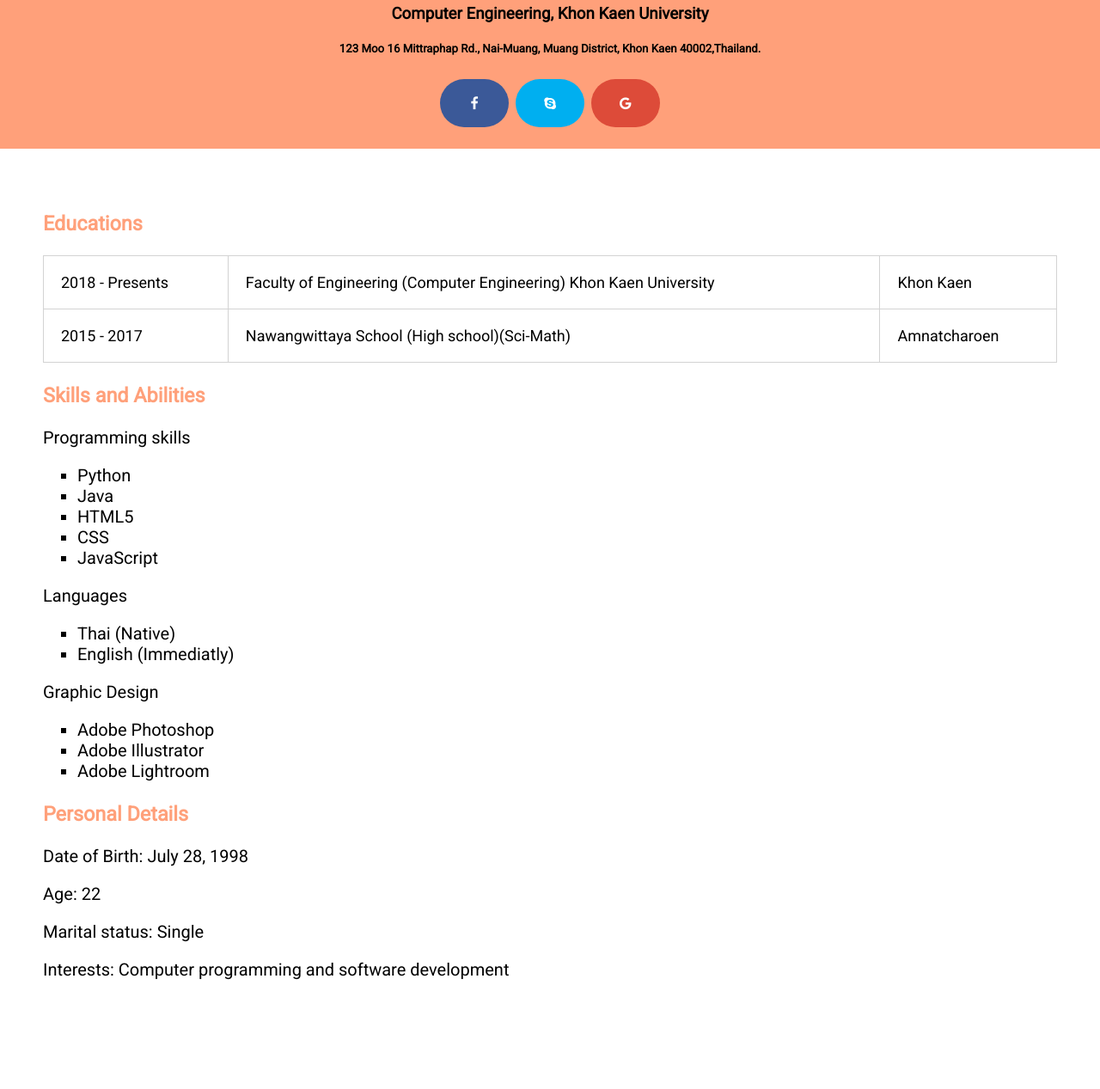
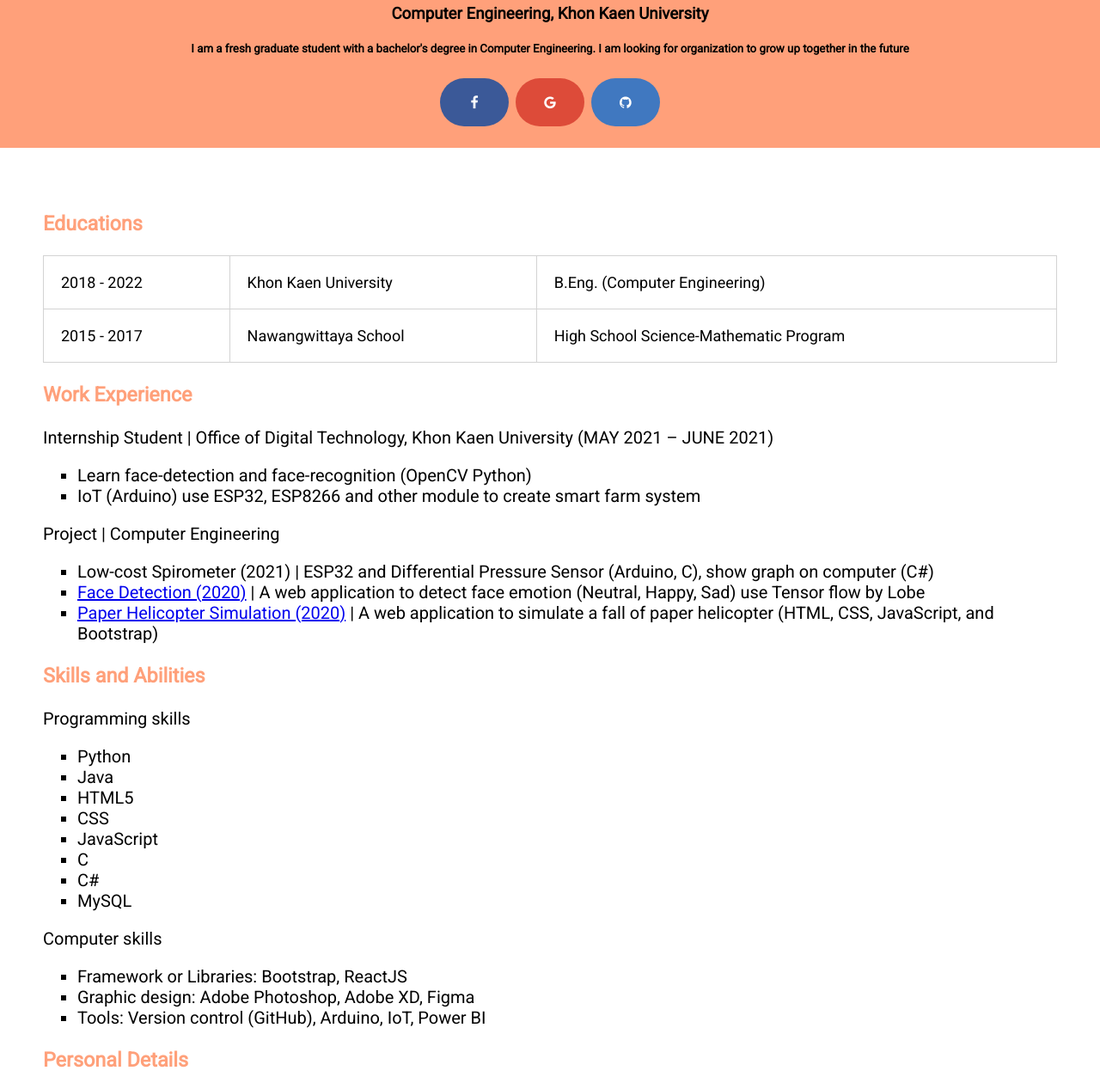
Before and after one commit to thinnaphats/thinnaphats.github.io, a plain HTML site: page profile/index.html in a window 1280 px wide. Shown: the part 468-1735 px from the top of the page at 86% size. Before the commit the page ends 1678 px from the top, so only its background shows below. Drawn offline with Linux system fonts and the light colour scheme.

Commit message:
edit homepage

```diff
--- a/profile/index.html
+++ b/profile/index.html
@@ -4,7 +4,7 @@
 <head>
     <meta charset="UTF-8" />
     <meta name="viewport" content="width=device-width, initial-scale=1.0" />
-    <title>Thinnaphats</title>
+    <title>THINNAPHAT_PROFILE</title>
     <link rel="stylesheet" href="styles/index.css" />
     <link href="https://fonts.googleapis.com/css2?family=Roboto&display=swap" rel="stylesheet">
     <link rel="stylesheet" href="https://cdnjs.cloudflare.com/ajax/libs/font-awesome/4.7.0/css/font-awesome.min.css">
@@ -13,13 +13,14 @@
 <body>
     <header class="box">
         <img class="profile" src="images/profile.jpg" />
-        <h1>Thinnaphat Sodanat</h1>
+        <h1>THINNAPHAT SODANAT</h1>
         <h3>Computer Engineering, Khon Kaen University</h3>
         <h5>
-            123 Moo 16 Mittraphap Rd., Nai-Muang, Muang District, Khon Kaen 40002,Thailand.</h5>
+            I am a fresh graduate student with a bachelor's degree in Computer Engineering. I am looking for
+            organization to grow up together in the future</h5>
         <a href="https://www.facebook.com/thinnaphats" target="_blank" class="fa fa-facebook"></a>
-        <a href="https://join.skype.com/invite/XeMSHyZOTuo9" target="_blank" class="fa fa-skype"></a>
         <a href="mailto:thinnaphats@kkumail.com" target="_blank" class="fa fa-google"></a>
+        <a href="https://github.com/thinnaphats" target="_blank" class="fa fa-github"></a>
     </header>
     <div class="main-content">
         <div class="data">
@@ -32,16 +33,44 @@
                     <div id="table__edu" class="sectionContent">
                         <table>
                             <tr>
-                                <td>2018 - Presents</td>
-                                <td>Faculty of Engineering (Computer Engineering) Khon Kaen University</td>
-                                <td>Khon Kaen</td>
+                                <td>2018 - 2022</td>
+                                <td>Khon Kaen University</td>
+                                <td>B.Eng. (Computer Engineering)</td>
                             </tr>
                             <tr>
                                 <td>2015 - 2017</td>
-                                <td>Nawangwittaya School (High school)(Sci-Math)</td>
-                                <td>Amnatcharoen</td>
-                            </tr>
+                                <td>Nawangwittaya School</td>
+                                <td>High School Science-Mathematic Program</td>
                         </table>
+                    </div>
+                </article>
+            </section>
+            <section>
+                <article>
+                    <div class="sectionTitle">
+                        <h1>Work Experience</h1>
+                    </div>
+
+                    <div class="sectionContent">
+                        <p>Internship Student | Office of Digital Technology, Khon Kaen University (MAY 2021 – JUNE
+                            2021)</p>
+                        <ul>
+                            <li>Learn face-detection and face-recognition (OpenCV Python)</li>
+                            <li>IoT (Arduino) use ESP32, ESP8266 and other module to create smart farm system</li>
+                        </ul>
+                    </div>
+                    <div class="sectionContent">
+                        <p>Project | Computer Engineering</p>
+                        <ul>
+                            <li>Low-cost Spirometer (2021) | ESP32 and Differential Pressure Sensor (Arduino, C), show
+                                graph on computer (C#)</li>
+                            <li><a href="https://thinnaphats.github.io/class-engagement/" target="_blank">Face Detection
+                                    (2020)</a> | A web application to detect face emotion (Neutral, Happy, Sad) use
+                                Tensor flow by Lobe</li>
+                            <li><a href="https://thinnaphats.github.io/pre-project/" target="_blank">Paper Helicopter
+                                    Simulation (2020)</a> | A web application to simulate a fall of paper helicopter
+                                (HTML, CSS, JavaScript, and Bootstrap)</li>
+                        </ul>
                     </div>
                 </article>
             </section>
@@ -59,17 +88,15 @@
                             <li>HTML5</li>
                             <li>CSS</li>
                             <li>JavaScript</li>
+                            <li>C</li>
+                            <li>C#</li>
+                            <li>MySQL</li>
                         </ul>
-                        <p>Languages</p>
+                        <p>Computer skills</p>
                         <ul>
-                            <li>Thai (Native)</li>
-                            <li>English (Immediatly)</li>
-                        </ul>
-                        <p>Graphic Design</p>
-                        <ul>
-                            <li>Adobe Photoshop</li>
-                            <li>Adobe Illustrator</li>
-                            <li>Adobe Lightroom</li>
+                            <li>Framework or Libraries: Bootstrap, ReactJS</li>
+                            <li>Graphic design: Adobe Photoshop, Adobe XD, Figma</li>
+                            <li>Tools: Version control (GitHub), Arduino, IoT, Power BI</li>
                         </ul>
                     </div>
                 </article>
@@ -82,9 +109,18 @@
 
                     <div class="sectionContent">
                         <p>Date of Birth: July 28, 1998</p>
-                        <p>Age: 22</p>
                         <p>Marital status: Single</p>
-                        <p>Interests: Computer programming and software development</p>
+                        <p>Military status: No Military Service Obligation</p>
+                        <p>Languages</p>
+                        <ul>
+                            <li>Thai (Native)</li>
+                            <li>English (Fair)</li>
+                        </ul>
+                        <p>Driving skills(with a driving licence)</p>
+                        <ul>
+                            <li>Car</li>
+                            <li>Motorcycle</li>
+                        </ul>
                     </div>
                 </article>
             </section>
--- a/profile/styles/index.css
+++ b/profile/styles/index.css
@@ -91,8 +91,8 @@ li {
   color: white;
 }
 
-.fa-skype {
-    background: #00aff0;
+.fa-github {
+    background: #4078c0;
     color: white;
   }
 
```
Also changed, not shown: profile/images/profile.jpg.
